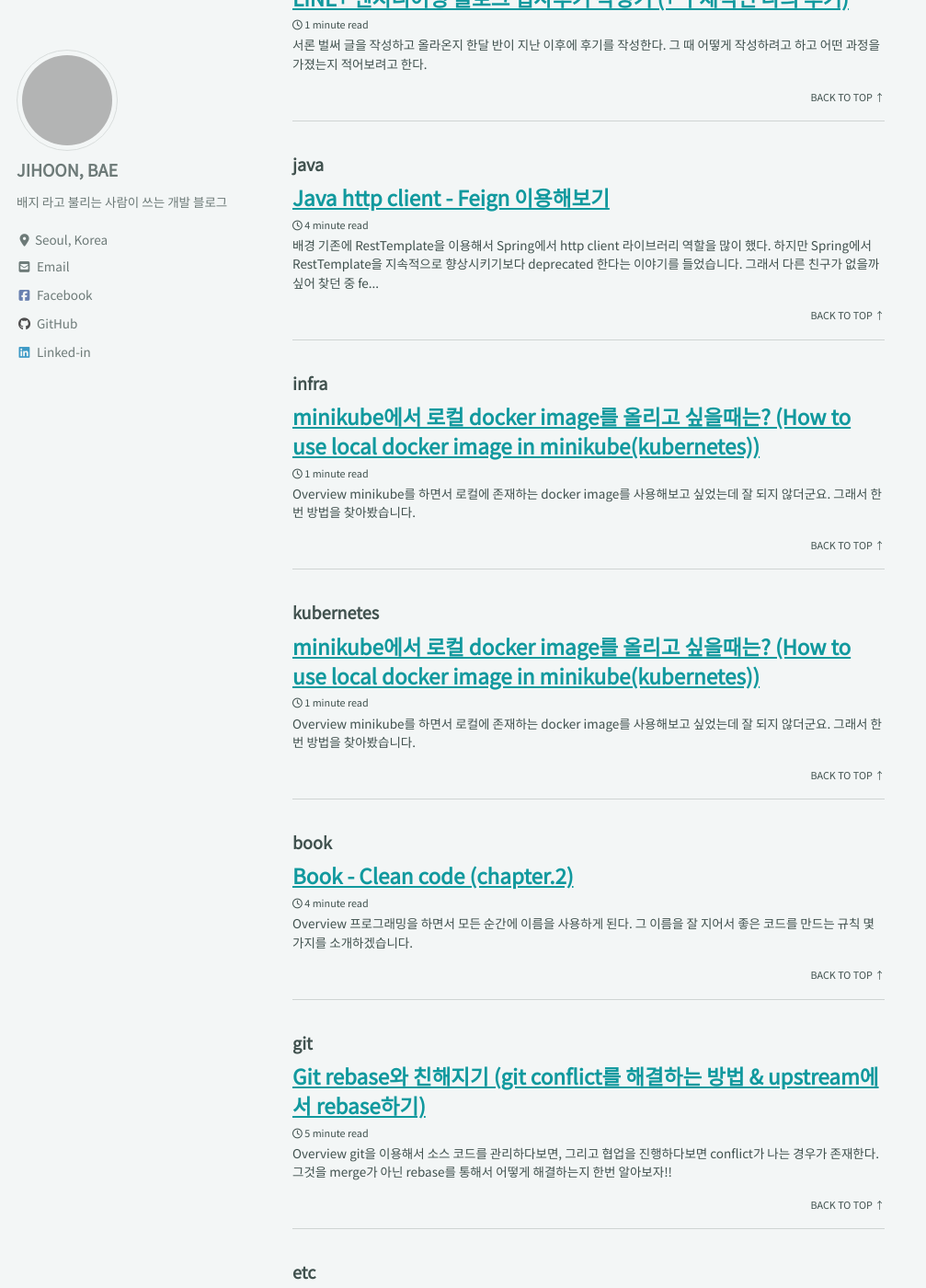
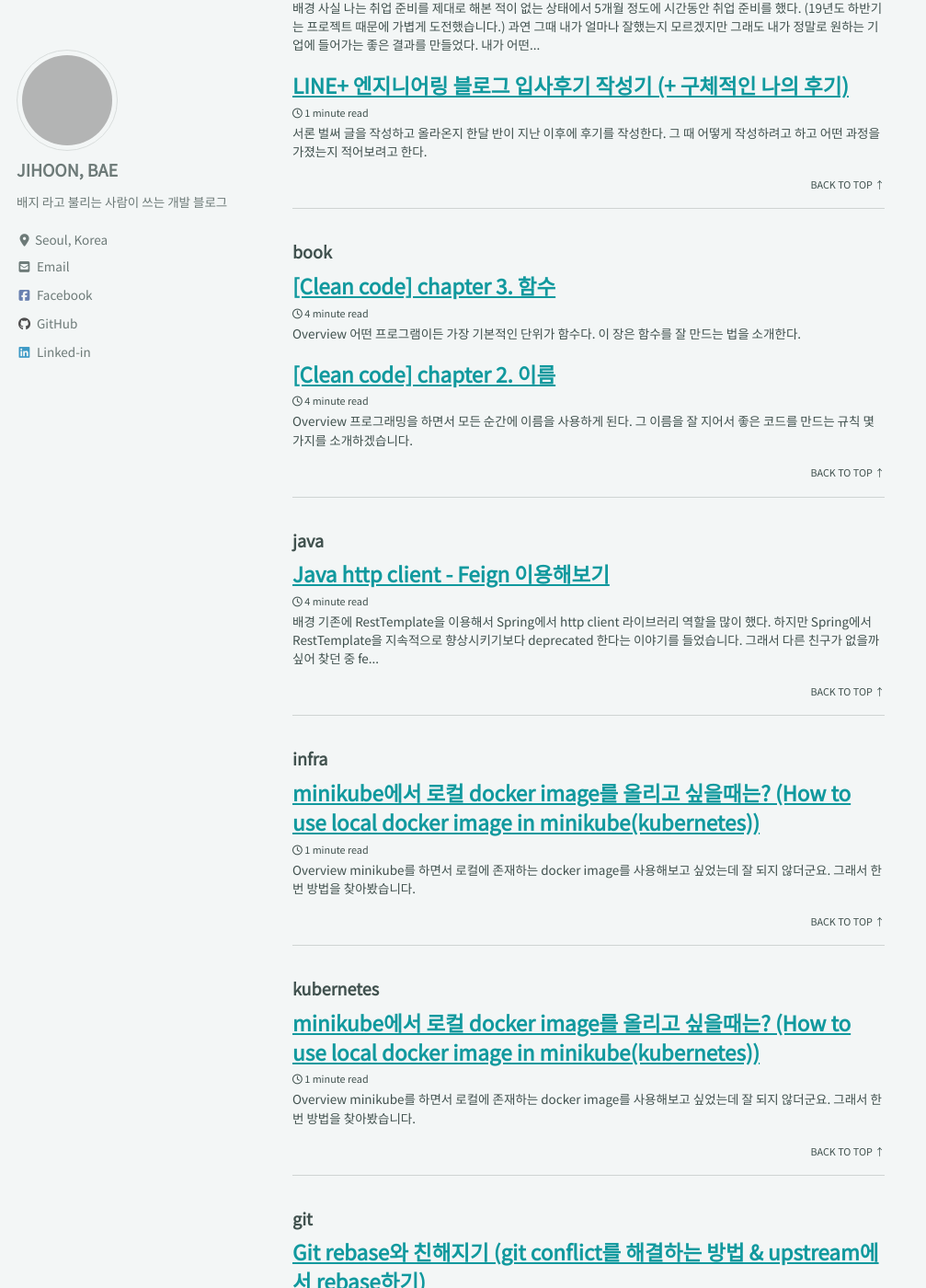
Before and after one commit to BaeJi77/BaeJi77.github.io, a Jekyll site: the page built from _pages/category-archive.md, in a window 1280 px wide and 1400 px high, scrolled down 3940 px. Shown: the whole window at 92% size, without its empty margins (0-1007 px from the left). Built offline with Jekyll 4.4.1, drawn with Linux system fonts in a browser that asks for light colours; cached includes are drawn as plain includes; nearby versions of some CDN libraries; some of the changed lines change nothing that is shown; some of the changed text lies outside the part shown; grey boxes are pictures that could not be loaded.

Commit message:
2020-11-17 clean code chaper 3

````diff
--- a/_posts/dev/2020-11-09-book-clean-code.md
+++ b/_posts/dev/2020-11-09-book-clean-code.md
@@ -1,5 +1,5 @@
 ---
-title: "Book - Clean code (chapter.2)"
+title: "[Clean code] chapter 2. 이름"
 
 categories:
   - dev
--- /dev/null
+++ b/_posts/dev/2020-11-17-book-clean-code-2.md
@@ -0,0 +1,104 @@
+---
+title: "[Clean code] chapter 3. 함수"
+
+categories:
+  - dev
+  - book
+tags:
+  - dev
+  - book
+  - clean code
+---
+
+# Overview
+어떤 프로그램이든 가장 기본적인 단위가 함수다. 이 장은 함수를 잘 만드는 법을 소개한다.
+
+# 규칙
+
+## 작게 만들어라
+첫 번째 규칙도 '작게!', 두 번째 규칙은 '더 작게!'. 하나의 함수가 가로 150자, 세로 100줄을 넘어서는 안된다. 아니 20줄도 길다.
+
+### 블록과 들여쓰기
+다시 말해, if문/ else문/ while 문 등에 들어가는 블록은 한 줄이어야 한다. 이렇게 함수를 만들어서 사용하게 되면 이 함수를 호출하는 함수도 매우 작아질 뿐만 아니라 블록 안에 호출하는 함수 이름을 적절히 짓는다면 가독성 또한 매우 높아질 것이다.
+
+## 한 가지만 해라!
+**함수는 한가지만 해야 한다. 그 한 가지를 잘 해야 한다. 그 한가지만을 해야 한다.**
+만약 함수 안에 if 문이 있고 다른 함수를 호출하고 그것을 return한다면 이 함수는 3가지 일을 하는 것일까? 그렇게 생각하지 말고 추상화 단계를 생각하였을 때 하나의 일을 하면 된다. 어쨋거나 우리가 함수를 만드는 이유는 큰 개념을 (함수 이름을) 다음 추상화 수준에서 여러 단계로 나눠 수행하기 위해서가 아닌던가.
+
+하나의 함수에서 추상화 단계가 여러 개 존재한다는 것은 그것을 나눌 수 있다는 단서가 될 수 있다. 그리고 다른 표현이 아니라 의미 있는 이름으로 다른 함수를 추출할 수 있다면 그 함수는 여러 작업을 하는 셈이다.
+
+## 함수 당 추상화 수준은 하나로!
+함수가 확실히 '한 가지' 작업만 하려면 함수 내 모든 문자의 추상화 수준이 동일해야 한다. 한 함수 내에 추상화 수준을 섞으면 코드를 읽는 사람이 헷갈린다.
+
+> 추상화가 높다는 것은 단순히 getHtml()처럼 실제 아무 동작도 하지 않지만 어떤 결과를 얻을 것이며
+> 추상화가 낮다는 것은 .append(\n)와 같은 실제 코드와 같이. 매우 낮은 레벨에서 동작하는. 실제로 연산하는 부분이라고 생각하면 될 것 같다.
+> 그 중간에 지속적인 추상화 단계가 존재할 수 있다.
+
+### 위에서 아래로 코드 읽기: 내려가기 규칙
+코드는 위에서 아래로 이야기처럼 읽혀야 좋다. 한 함수 다음에는 추상화 수준이 한 단계 낮은 함수가 온다. 위에서 아래로 읽으면서 추상화 레벨이 한 단계씩 낮아지도록 하는 것이 **내려가기 규칙**이다.
+
+## Switch 문
+switch 문은 작게 만들기 어렵다. switch 문은 한가지일만 하는 것이 어렵고 N가지 일을 하도록 되어진다.
+
+단순히 switch 문을 통해서 분기를 만들고 `return`을 코드가 있다고 가정했을 때 (책에 소스 코드가 있습니다.) 몇가지 문제가 있다. enum의 새로운 형태가 나왔을 경우에 지속적으로 새로 추가해줘야 된다. 한번 코드 변경으로 여러 부분에 대하여 변경을 해야 된다. 가장 큰 문제는 이런 구조에 지속적으로 만들어질 수 있다는 것이다.
+
+이런 문제는 `Abstrct factory`에 꽁꽁 숨긴다. 팩토리는 switch 문을 사용해 적절한 Employee 파생 클래스의 인스턴스를 생성한다. 이 팩토리는 interface로 만들어지고 그것을 구체화해서 만든 클래스들을 만드는데 특별한 소스코드 변화없이 바로 사용할 수 있다.
+
+## 서술적인 이름을 사용하라!
+서술적인 이름. 함수를 잘 표현하는 이름은 매우 중요하다. 함수를 작게 만들수록 함수를 설명하기가 더욱 쉬워진다.
+
+## 함수 인자
+인수는 개념을 이해하기 어렵게 만든다. 기본적으로 인자가 들어가게 되면 함수를 이해하게 되는데 딜레이를 만들게 한다.
+
+### 많이 쓰는 단항 형식
+하나는 질문을 던지는 경우이다. `boolean isExist("hello.md")` 와 같은 형식이다. 두번째는 값을 반환하는 경우이다. `InputStream fileOpen("someFile.md")` 이렇게 되는 경우 기본적으로 저 파일에 대한 `inputStream`을 제공해줄 것이라고 생각한다. 출력 인수와 관련해서는 void로 사용하는 것이 아니라 그 값을 반환하는 것이 좋다?
+
+### 플래그 인수
+플래그 변수를 인수로 사용한 다는 것은 함수 내에서 분기를 만들 것이라는 것은 그렇게 좋지 않다. 차라리 그 변수를 활용해서 함수를 만들어서 그것을 호출하는 식으로 하자. 이것은 당연히 해당 클래스에서 플래그 변수를 가지고 있다고 했을 가능하다. 그렇지 못한 경우 플래그 변수를 사용하는 경우 추가적으로 확인하는 작업이 필요하다. (플래그가 의미하는 것이 무엇인지)
+
+### 이항 함수
+이항 함수를 사용하는 경우 일항 함수보다 코드를 이해하기가 어렵다. 하지만 불가피하게 사용해야 되는 경우가 존재한다. 그러기 때문에 `writeFiled(outStream, name)`이라는 것이 있다고 했을 때 `outStream.writeFiled(name)`이런 식으로 단항 함수를 만들도록 노력해보자.
+
+### 삼항 함수
+인수가 3개인 함수는 인수가 2개보다 더더 어렵다.
+
+### 인수 객체
+만약 단순히 값을 받는 것이 아니고 인수로 받는 개체를 활용해서 사용할 수 있다.
+``` java
+Circle of(double x, double y, double r);
+Circle of(Point center, double r);
+```
+
+## 부수 효과를 일으키짐 마라!
+단순히 암호를 확인하는 코드 안에 세션을 초기화하는 코드를 넣는다고 한다면 실제 이름과 다른 행동을 하기 때문에 프로그램의 큰 문제를 만들 수 있다. (만약 구조를 모른다면) 그러기 때문에 해당 함수 이름에 맞는 업무만 진행하고 다른 업무는 다른 함수를 통해서 진행해라!!
+
+## 명령과 조회를 분리하라!
+만약 `boolean set(String attribte, String value);` 라는 함수가 있다고 했을 때 이 함수는 속성이 존재한다면 그 속성에다가 값을 set했을 경우 true을 반환한다고 한다.
+
+이 함수를 이용해서 `if(set("username", "hihi"))`라는 것을 실행했을 때 의미가 달라질 수 있다. set을 성공했다는 것인지. 값이 있다는 것인지 명확하게 알 수 없다.
+
+``` java
+if (attributeExists("username")) {
+  setAttribute("username", "hihi")
+}
+```
+이런 식으로 해서 명확하게 어떤 일을 하는 것인지 설명하는 것이 좋다.
+
+## 오류 코드보다는 예외를 사용하라.
+오류 코드는 지속적으로 만들어 질 수 있따. 그리고 그 오류 코드를 통해서 또 다른 분기를 만들어야 한다.
+
+Exception은 상속받은 경우에 그것에 대해서 통합적으로 매핑되기 때문에 추가적인 작업을 하지 않아도 에러를 추가할 수 있다.
+
+그리고 `try/catch`가 있다면 그것을 중간에 때는 함수를 만들어서 사용하는 것이 가독에 더 도움이 된다.
+
+## 반복하지 마라.
+어떤 일을 반복한다면 그것을 함수로 만들 의미가 있다. 반복되는 일은 한번 수정하는데 N번 수정해야되고. 만약 변경하는데 그것을 변경하지 않는 경우 에러를 발생할 N배나 증가하게 된다. 그러기 때문에 꼭꼭 중복을 제거하기 위해서 노력하자.
+
+## 함수를 어떻게 짜죠?
+단순히 생각만 하지 말고 직접 짜야 한다. 그리고 지속적으로 수정은 당연하다. 그러면서 더 좋은 함수가 나오게 되고 그 과정을 통해서 테스트도 만들면서 완성도 올라간다. 바로 만들어지는 것이 아니다.
+
+## 마치며
+이런 함수를 만드는 것은 시스템이라는 이야기를 풀어가는 데 있다는 사실을 명심하기 바란다. 여러분이 작성하는 함수가 분명하고 정확한 언어로 깔끔하게 같이 맞아떨어져야 이야기를 풀어가기가 쉬워진다는 사실을 기억하기 바란다.
+
+# 마무리
+함수를 만든다는 것은 어떻게 보면 이름을 짓는 것과 마찬가지로 매우 흔한 일이다. 요즘 함수 내부에 자꾸 무엇이 들어가고 나오지 못하는 부분들이 많았다. 그런 부분들을 한번 고쳤을 때 얼마나 좋은 장점이 있는지 확인해보는 시간을 가졌으면 좋겠다.
````
